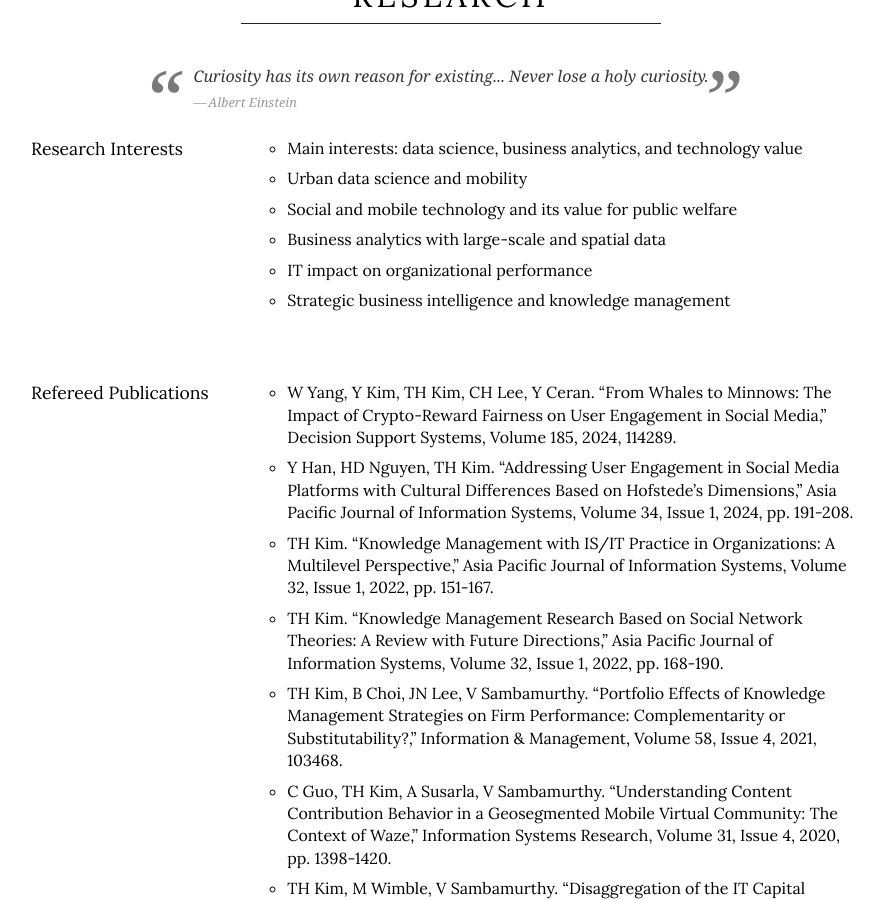
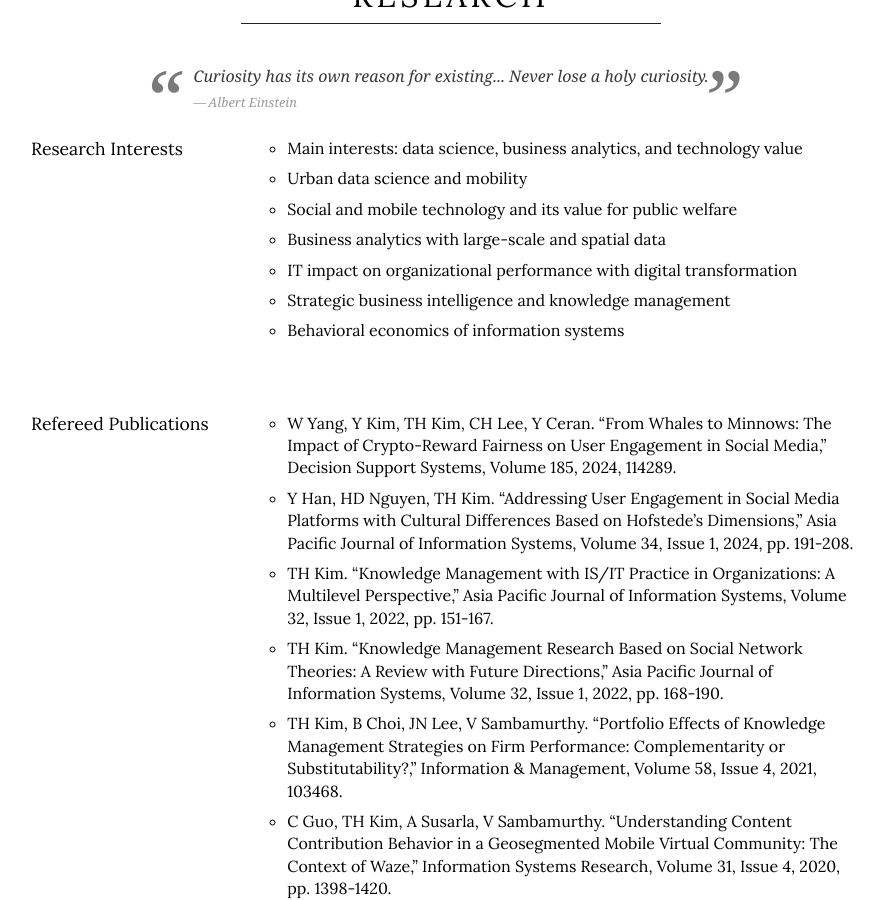
Before and after one commit to istaehun/taehun, a Jekyll site: the page built from index.html, in a window 1280 px wide and 900 px high, scrolled down 412 px. Shown: the whole window, without its empty margins (189-1073 px from the left). Built offline with Jekyll 4.4.1, drawn with Linux system fonts in a browser that asks for light colours; nearby versions of some CDN libraries.

Commit message:
Update research.yml

```diff
--- a/_data/research.yml
+++ b/_data/research.yml
@@ -5,8 +5,9 @@
     - "Urban data science and mobility"
     - "Social and mobile technology and its value for public welfare"
     - "Business analytics with large-scale and spatial data"
-    - "IT impact on organizational performance"
+    - "IT impact on organizational performance with digital transformation"
     - "Strategic business intelligence and knowledge management"
+    - "Behavioral economics of information systems"
 -
   sub-title: Refereed Publications
   list:
```
